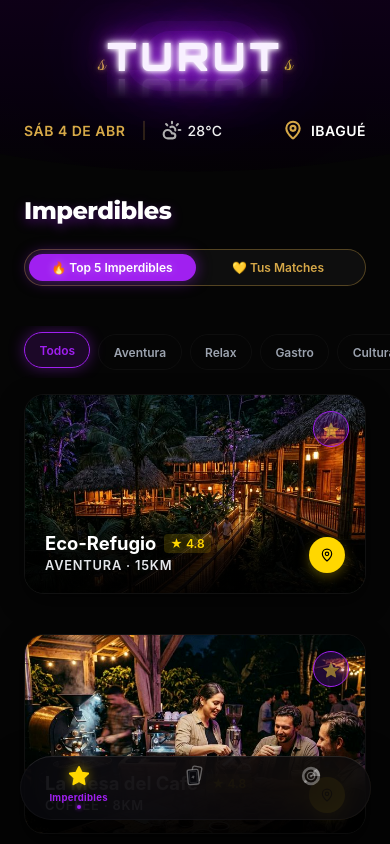
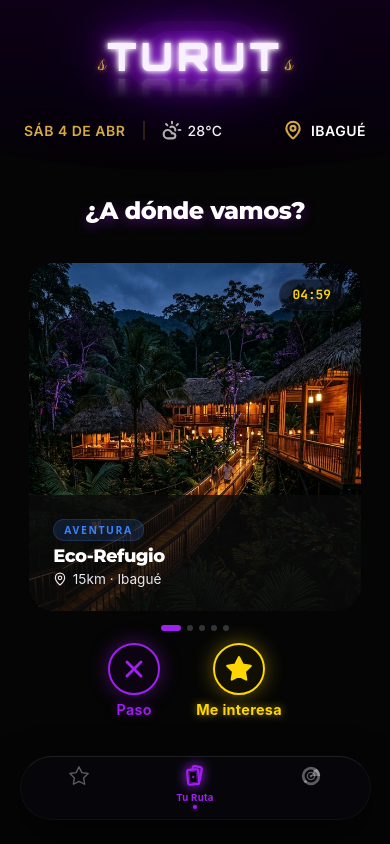
Before and after one commit to desarrollolabtur1-beep/TURUT, a React Native app in the folder frontend/: screen / in a window 390 px wide. Built offline with nearby package versions, Linux system fonts and the light colour scheme.

Commit message:
chore: update DiscoverScreen and MainTabs

```diff
--- a/frontend/src/navigation/MainTabs.tsx
+++ b/frontend/src/navigation/MainTabs.tsx
@@ -148,6 +148,7 @@ const MainTabs: React.FC = () => {
 
   return (
     <Tab.Navigator
+      initialRouteName="Tu Ruta"
       screenOptions={{
         headerShown: false,
         tabBarLabelPosition: 'below-icon',
--- a/frontend/src/screens/DiscoverScreen.tsx
+++ b/frontend/src/screens/DiscoverScreen.tsx
@@ -2,8 +2,8 @@
  * DiscoverScreen — "Tu Ruta" swipe view
  * Tinder-style card swiping for destinations
  */
-import React, { useMemo, useCallback } from 'react';
-import { View, Text, StyleSheet } from 'react-native';
+import React, { useMemo, useCallback, useRef, useState, useEffect } from 'react';
+import { View, Text, StyleSheet, ScrollView, LayoutChangeEvent } from 'react-native';
 import { SafeAreaView } from 'react-native-safe-area-context';
 import { useNavigation } from '@react-navigation/native';
 import { GestureHandlerRootView } from 'react-native-gesture-handler';
@@ -17,9 +17,27 @@ import { colors, textStyles, layout } from '../theme';
 const DiscoverScreen: React.FC = () => {
   const navigation = useNavigation<any>();
   const { swipePosition, advanceSwipe, addMatch } = useFavorites();
+  const scrollRef = useRef<ScrollView>(null);
+  const [headerHeight, setHeaderHeight] = useState(0);
 
   const currentIndex = swipePosition % destinations.length;
   const currentDest = destinations[currentIndex];
+
+  const handleHeaderLayout = (event: LayoutChangeEvent) => {
+    const { height } = event.nativeEvent.layout;
+    if (height > 0 && height !== headerHeight) {
+      setHeaderHeight(height);
+    }
+  };
+
+  useEffect(() => {
+    if (headerHeight > 0 && scrollRef.current) {
+      const timer = setTimeout(() => {
+        scrollRef.current?.scrollTo({ y: headerHeight, animated: true });
+      }, 100);
+      return () => clearTimeout(timer);
+    }
+  }, [headerHeight]);
 
   const handleSwipeLeft = useCallback(() => {
     advanceSwipe();
@@ -34,7 +52,16 @@ const DiscoverScreen: React.FC = () => {
   return (
     <GestureHandlerRootView style={styles.container}>
       <SafeAreaView style={styles.safeArea} edges={['top', 'left', 'right']}>
+        <ScrollView
+          ref={scrollRef}
+          style={styles.scrollView}
+          contentContainerStyle={styles.scrollContent}
+          showsVerticalScrollIndicator={false}
+          bounces={true}
+        >
+          <View onLayout={handleHeaderLayout}>
             <TurutHeader />
+          </View>
 
           <View style={styles.titleContainer}>
             <Text style={[textStyles.headlineLarge, styles.titleText]}>
@@ -43,7 +70,6 @@ const DiscoverScreen: React.FC = () => {
           </View>
 
           <View style={styles.content}>
-          {/* Swipe Card */}
             <SwipeContainer
               destination={currentDest}
               currentIndex={currentIndex}
@@ -51,13 +77,12 @@ const DiscoverScreen: React.FC = () => {
               onSwipeLeft={handleSwipeLeft}
               onSwipeRight={handleSwipeRight}
             />
-
-          {/* Controls */}
             <SwipeControls
               onReject={handleSwipeLeft}
               onMatch={handleSwipeRight}
             />
           </View>
+        </ScrollView>
       </SafeAreaView>
     </GestureHandlerRootView>
   );
@@ -66,10 +91,17 @@ const DiscoverScreen: React.FC = () => {
 const styles = StyleSheet.create({
   container: {
     flex: 1,
-    backgroundColor: '#050505', // Ensures true dark bleed
+    backgroundColor: '#050505',
   },
   safeArea: {
     flex: 1,
+  },
+  scrollView: {
+    flex: 1,
+  },
+  scrollContent: {
+    flexGrow: 1,
+    paddingBottom: layout.bottomNavHeight + 24,
   },
   titleContainer: {
     marginTop: 8,
@@ -89,7 +121,6 @@ const styles = StyleSheet.create({
     flex: 1,
     alignItems: 'center',
     justifyContent: 'space-evenly',
-    paddingBottom: layout.bottomNavHeight + 24, // multiple of 8
   },
 });
 
```
Lines whose indentation alone changed are shown as unchanged.
